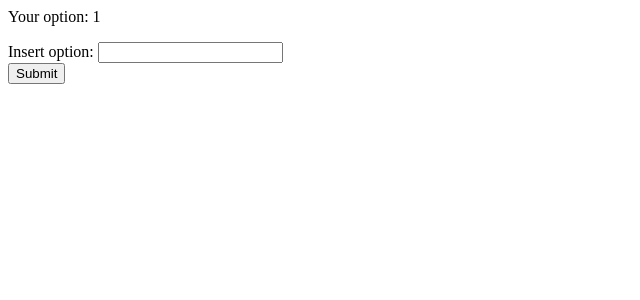
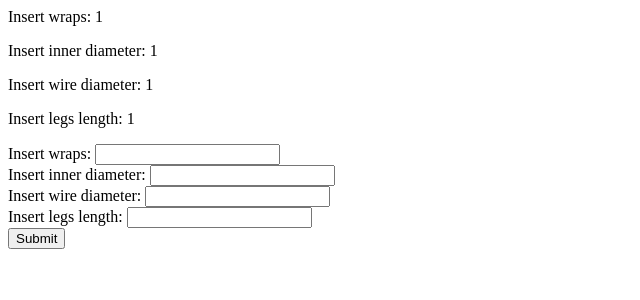
Before and after one commit to stanbar/VapeTool-CoilMesher, a Flask app: page / in a window 1280 px wide. Shown: the top 300 px of the page, without its empty margins (0-640 px from the left). Run offline with Flask 2, Linux system fonts and the light colour scheme; the visitor is signed in with stand-in values (Sample User, id 1); some libraries are stand-ins or nearby versions.

Commit message:
Add forms for normalcoil

```diff
--- a/app.py
+++ b/app.py
@@ -4,6 +4,7 @@ from wtforms import SubmitField
 from wtforms import IntegerField
 from wtforms.validators import DataRequired
 from flask_bootstrap import Bootstrap
+from coil import normalcoil
 
 
 app = Flask(__name__)
@@ -12,7 +13,10 @@ bootstrap = Bootstrap(app)
 
 
 class NameForm(FlaskForm):
-    option = IntegerField('Insert option: ', validators=[DataRequired()])
+    wrapsForm = IntegerField('Insert wraps: ', validators=[DataRequired()])
+    innerDiameterForm = IntegerField('Insert inner diameter: ', validators=[DataRequired()])
+    wireDiameterForm = IntegerField('Insert wire diameter: ', validators=[DataRequired()])
+    legsLengthForm = IntegerField('Insert legs length: ', validators=[DataRequired()])
     submit = SubmitField('Submit')
 
 
@@ -24,15 +28,26 @@ def page_not_found(e):
 def index():
     form = NameForm()
     if form.validate_on_submit():
-        session['option'] = form.option.data
-        if session['option'] is None:
+        session['wrapsForm'] = form.wrapsForm.data
+        session['innerDiameterForm'] = form.innerDiameterForm.data
+        session['wireDiameterForm'] = form.wireDiameterForm.data
+        session['legsLengthForm'] = form.legsLengthForm.data
+        if session['wrapsForm'] is None:
             session['known'] = False
         else:
             session['known'] = True
-        session['option'] = form.option.data
+
+        session['wrapsForm'] = form.wrapsForm.data
+        session['innerDiameterForm'] = form.innerDiameterForm.data
+        session['wireDiameterForm'] = form.wireDiameterForm.data
+        session['legsLengthForm'] = form.legsLengthForm.data
         return redirect(url_for('index'))
     return render_template(
             'index.html',
             form=form,
-            option=session.get('option'), known=session.get('known', False)
+            wrapsForm=session.get('wrapsForm'),
+            innerDiameterForm=session.get('innerDiameterForm'),
+            wireDiameterForm=session.get('wireDiameterForm'),
+            legsLengthForm=session.get('legsLengthForm'),
+            known=session.get('known', False)
             )
--- a/templates/index.html
+++ b/templates/index.html
@@ -3,7 +3,10 @@
 {% if not known %}
 <p>Select option</p>
 {% else %}
-<p>Your option: {{ session['option'] }}</p>
+<p>Insert wraps: {{ session['wrapsForm'] }}</p>
+<p>Insert inner diameter: {{ session['innerDiameterForm'] }}</p>
+<p>Insert wire diameter: {{ session['wireDiameterForm'] }}</p>
+<p>Insert legs length: {{ session['legsLengthForm'] }}</p>
 {% endif %}
 
 {{ wtf.quick_form(form) }}
```
